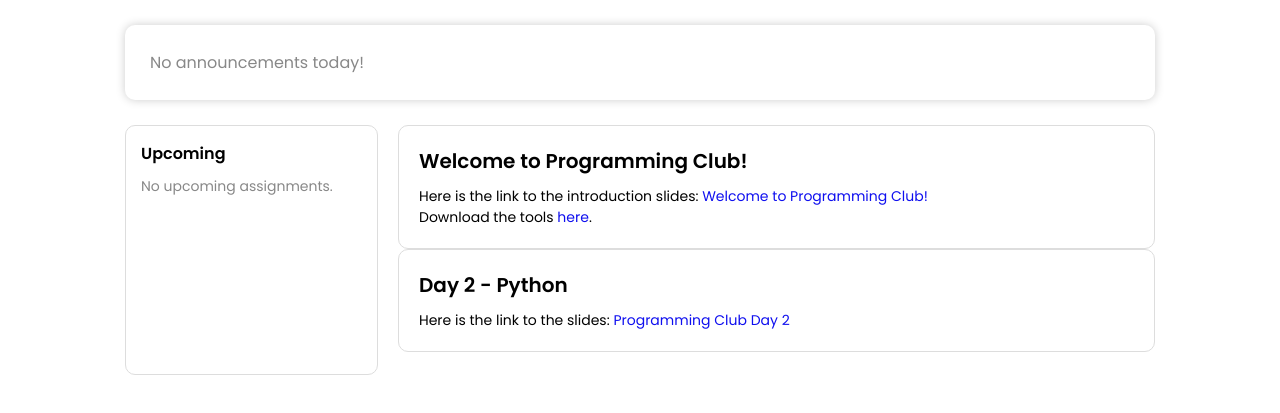
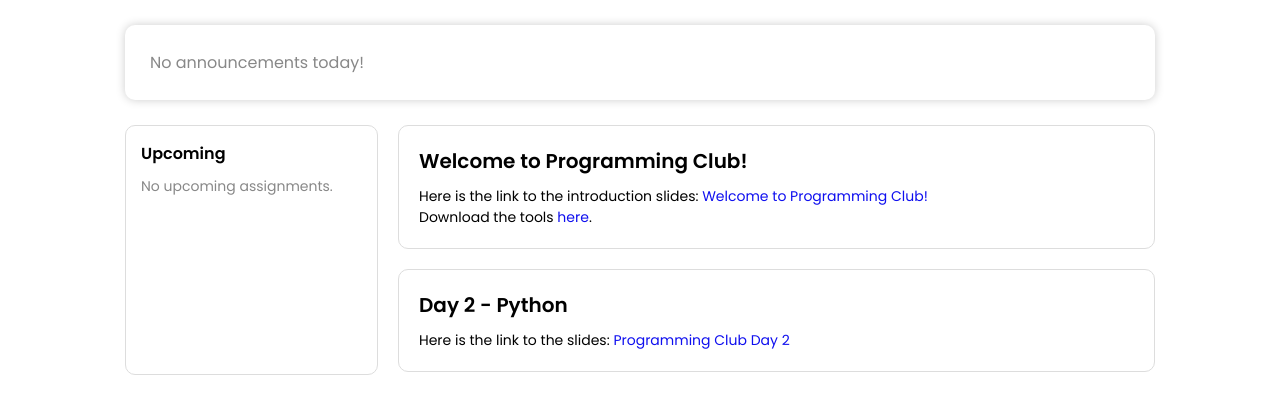
Before and after one commit to skyleringber/Programming-Club, a plain HTML site: page index.html in a window 1280 px wide. Shown: the part 275-688 px from the top of the page. Drawn offline with Linux system fonts and the light colour scheme.

Commit message:
Update style.css
fixed margining when adding more cards

```diff
--- a/style.css
+++ b/style.css
@@ -27,8 +27,7 @@ a:hover {
 .header {
 	height: 250px;
 	width: auto;
-	background-image: linear-gradient(rgba(0, 0, 0, 0.3), rgba(0, 0, 0, 0.3)),
-		url(https://mtms-programming-club.netlify.app/background.jpg);
+	background-image: linear-gradient(rgba(0, 0, 0, 0.3), rgba(0, 0, 0, 0.3)), url(https://mtms-programming-club.netlify.app/background.jpg);
 	background-size: cover;
 	background-position: top center;
 	display: flex;
@@ -96,6 +95,7 @@ a:hover {
 	border: 1px solid #dddddd;
 	border-radius: 10px;
 	padding: 20px;
+	margin-bottom: 20px;
 }
 
 .card h2 {
@@ -106,10 +106,6 @@ a:hover {
 .card p {
 	font-size: 14px;
 }
-
-/* .card:not(:first-child) {
-	margin-top: 20px;
-} */
 
 @media (max-width: 390px) {
 	.header {
```
